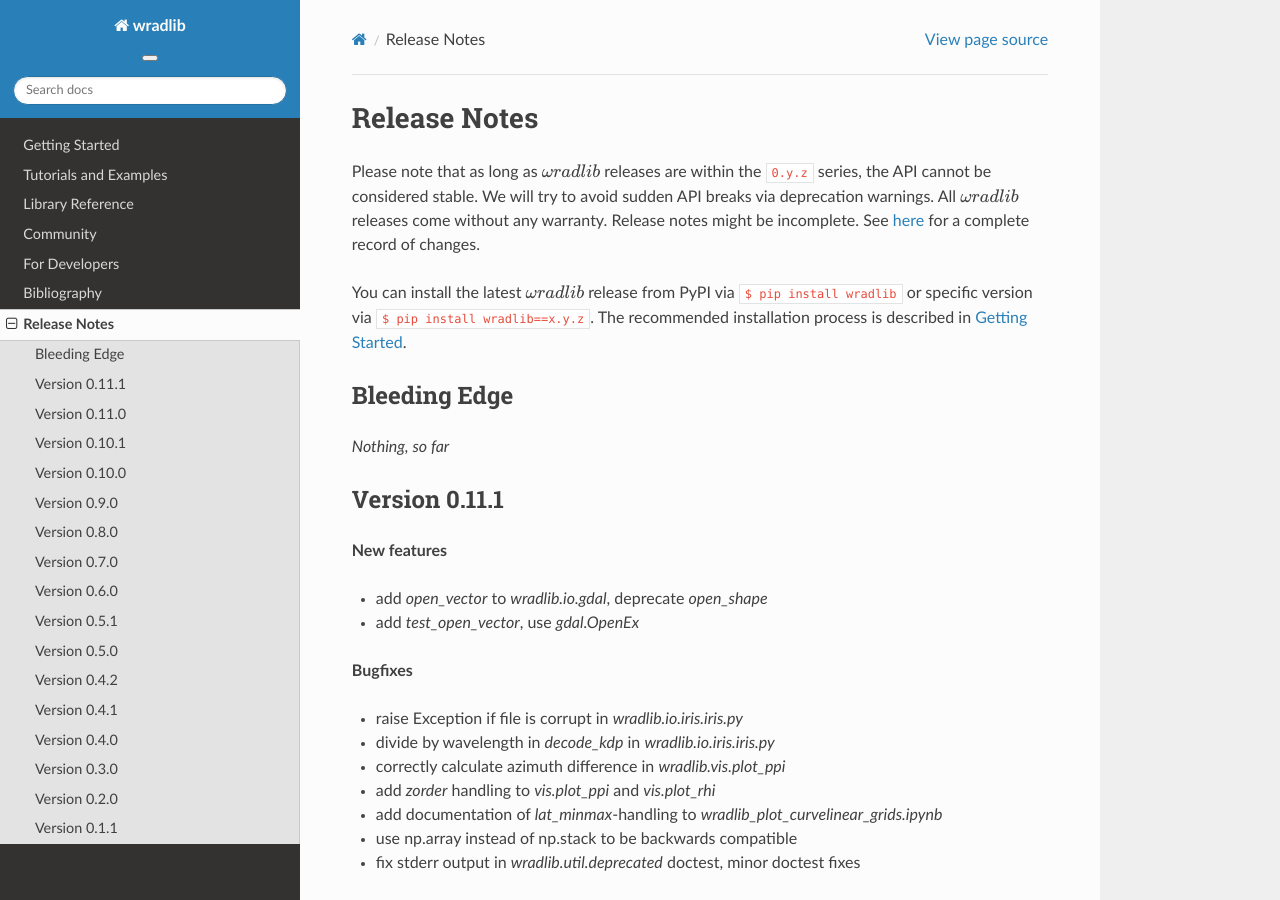
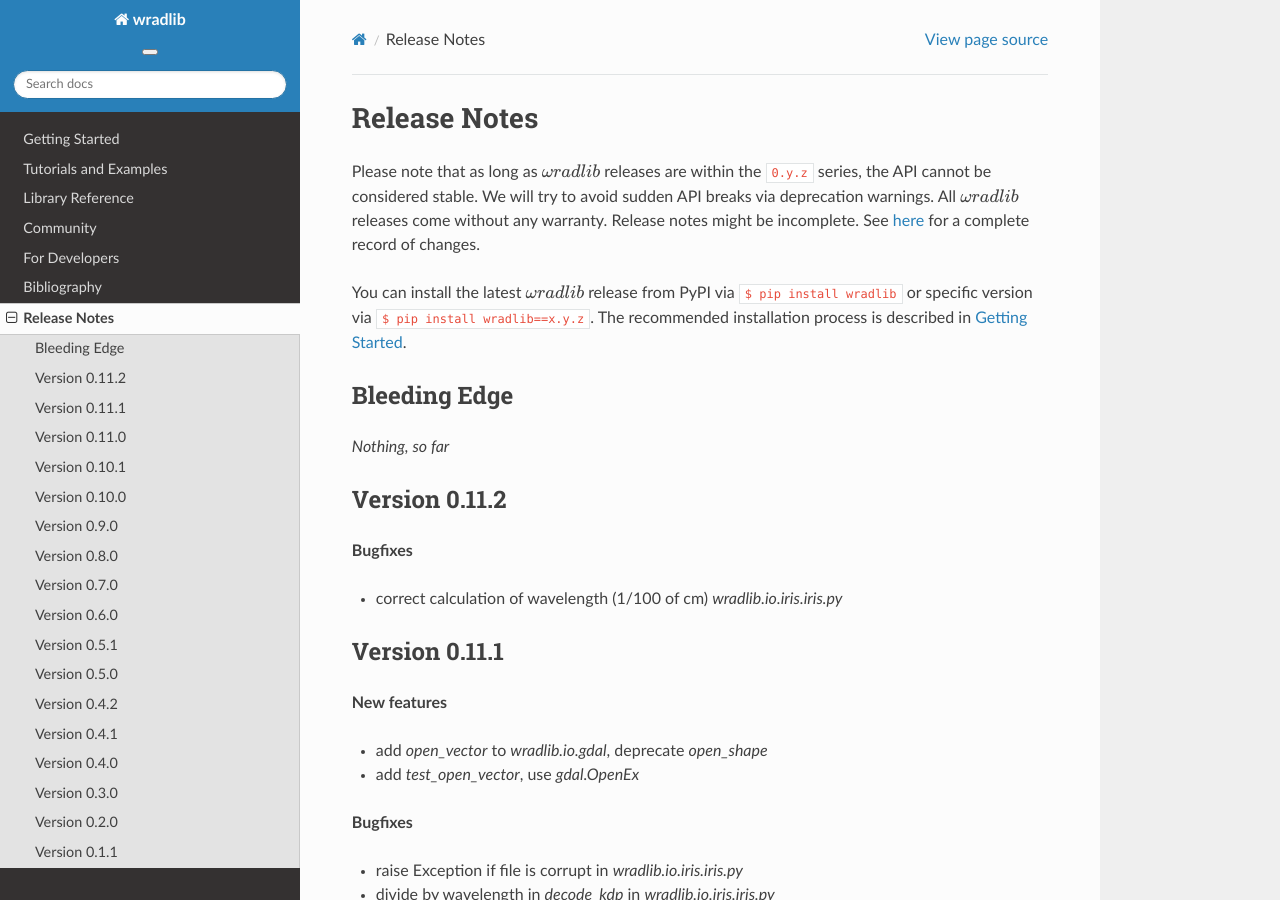
Before and after one commit to wradlib/wradlib-docs, a Sphinx documentation site: the page built from source/release_notes.rst, in a window 1280 px wide and 900 px high. Built offline with Sphinx 7.4.7 and the Read the Docs theme 2.0.0, drawn with Linux system fonts in a browser that asks for light colours; pages that are not in the unit, such as notebooks, are missing from menus; the version number could not be read and is left out.

Commit message:
MNT: Update Release Notes, set ISRELEASED = TRUE [ci skip]

```diff
--- a/source/release_notes.rst
+++ b/source/release_notes.rst
@@ -10,6 +10,13 @@
 -------------
 
 *Nothing, so far*
+
+Version 0.11.2
+--------------
+
+**Bugfixes**
+
+* correct calculation of wavelength (1/100 of cm) `wradlib.io.iris.iris.py`
 
 Version 0.11.1
 --------------
```
